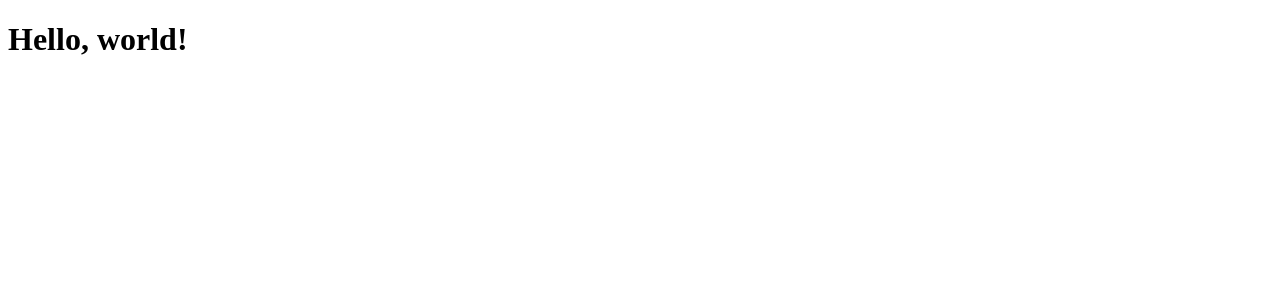
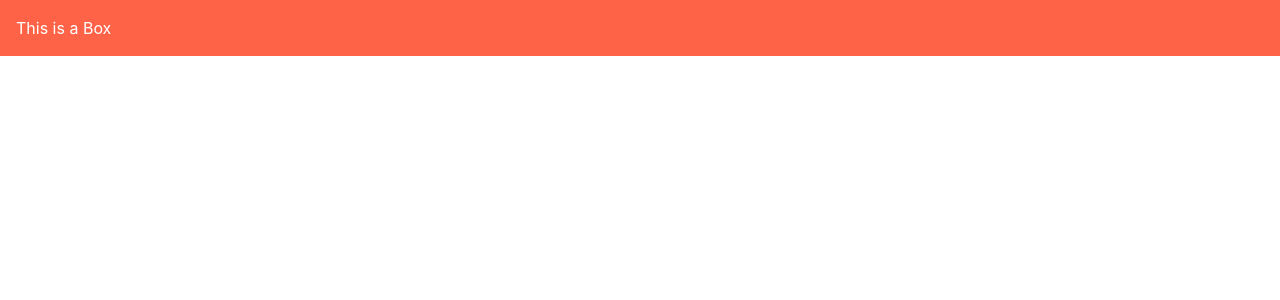
Before and after one commit to paulh-afk/react_chakraui_practice, a React (Create React App) app: page / in a window 1280 px wide. Shown: the top 300 px of the page. Built offline with nearby package versions, Linux system fonts and the light colour scheme.

Commit message:
chakra-ui init

```diff
--- a/src/App.tsx
+++ b/src/App.tsx
@@ -1,7 +1,10 @@
+import * as React from 'react';
+import { Box } from '@chakra-ui/react';
+
 export const App = () => {
   return (
-    <div>
-      <h1>Hello, world!</h1>
-    </div>
+    <Box bg={'tomato'} p={4} color={'white'}>
+      This is a Box
+    </Box>
   );
 };
--- a/src/index.tsx
+++ b/src/index.tsx
@@ -1,9 +1,14 @@
 import React from 'react';
 import ReactDOM from 'react-dom/client';
+import { ChakraProvider } from '@chakra-ui/react';
 import { App } from './App';
 
 const container = document.getElementById('root');
 if (!container) throw new Error('Can find root element!');
 const root = ReactDOM.createRoot(container);
 
-root.render(<App />);
+root.render(
+  <ChakraProvider>
+    <App />
+  </ChakraProvider>,
+);
```
